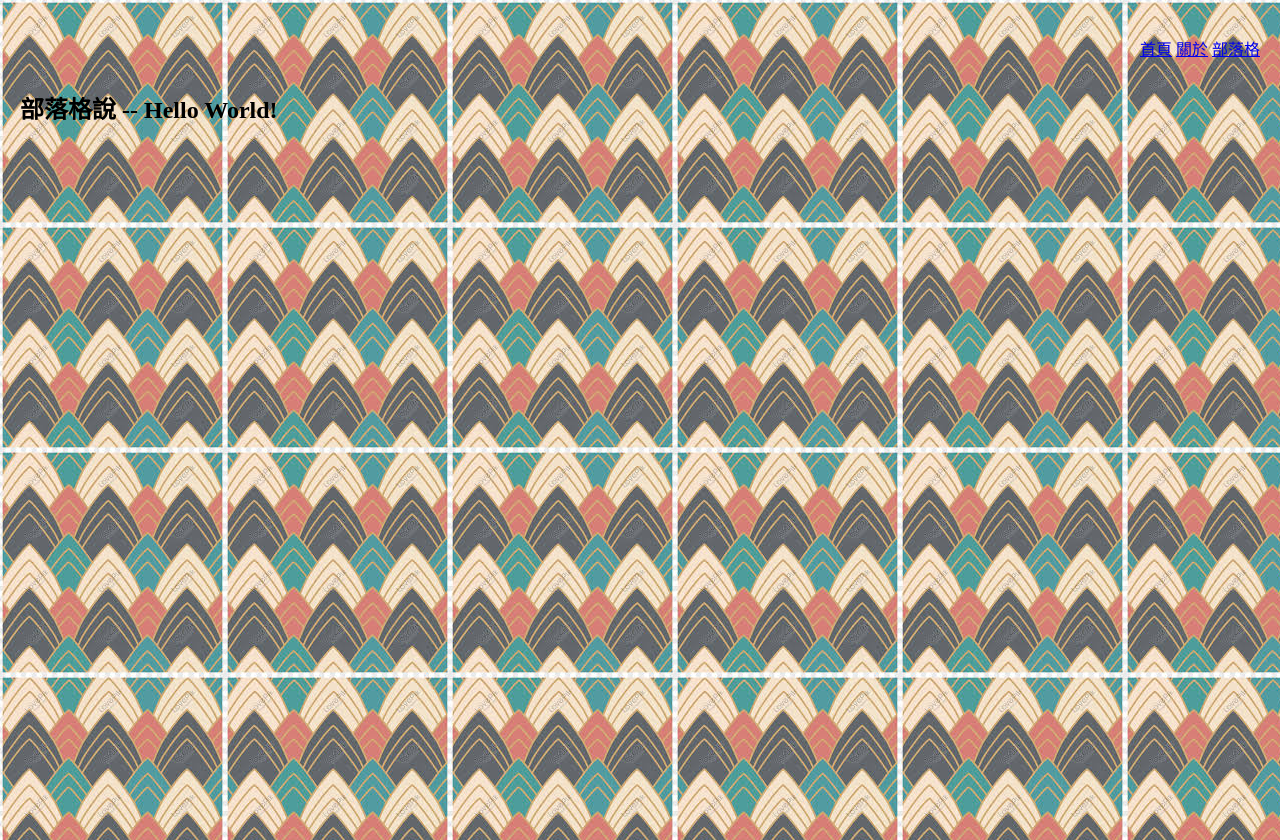
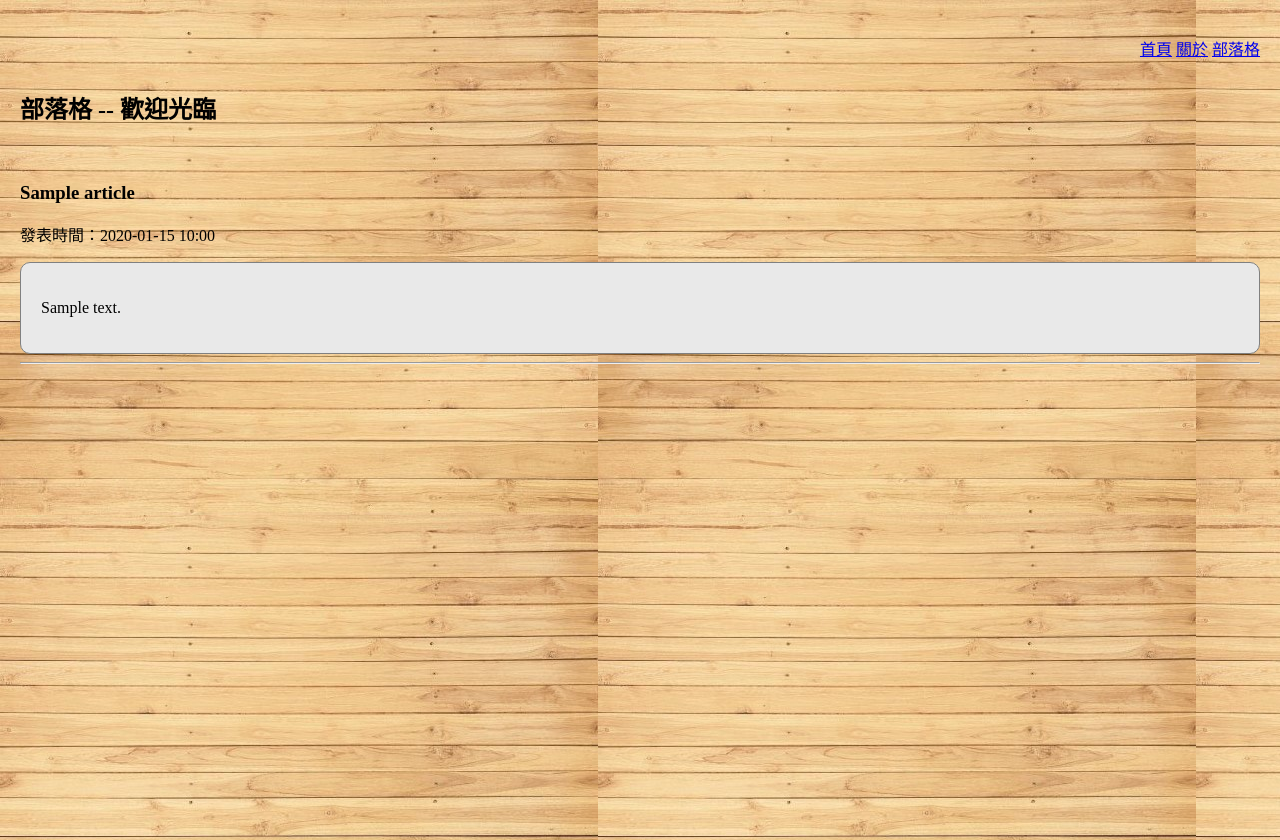
Before and after one commit to hles61701/django, a Django app: template mysite/article/templates/article/article.html in a window 1280 px wide. Run offline with Django 3.2, Linux system fonts and the light colour scheme; the template is opened without the code that fills it: most values are stand-ins (such as "Sample title", 1, 10 or a date in 2020).

Commit message:
在部落格頁面顯示文章

```diff
--- /dev/null
+++ b/mysite/article/static/article/css/article.css
@@ -0,0 +1,7 @@
+.articleContent{
+    padding: 20px;
+    background-color : #e9e9e9;
+    border : thin solid gray;
+    border-radius: 10px;
+
+}
--- a/mysite/article/templates/article/article.html
+++ b/mysite/article/templates/article/article.html
@@ -1,4 +1,27 @@
-<!DOCTYPE html>
+{% extends 'main/base.html' %}
+
+{% load static %}
+{% block css %}
+<link rel="stylesheet" href="{% static 'article/css/article.css' %}">
+{% endblock %}
+
+{% block heading %}歡迎光臨{% endblock %}
+
+
+{% block content %}
+<br>
+{% for article in articles %}
+    <h3>{{ article.title }}</h3>
+    <p>發表時間：{{ article.pubDateTime|date:'Y-m-d H:i' }}</p>
+    <div class="articleContent">{{ article.content|linebreaks|truncatechars_html:30 }}</div>
+<!-- linebreaks|truncatechars_html:30 : 分段|只顯示30個字-->
+    <hr>
+
+{% endfor %}
+
+
+{% endblock %}
+<!-- <!DOCTYPE html>
 {% load static %}
 <html lang="zh-hant">
 <head>
@@ -11,4 +34,4 @@
 {% include 'main/menu.html' %}
 <h2>部落格說 -- Hello World!</h2>
 </body>
-</html>
+</html> -->
--- a/mysite/main/static/main/css/main.css
+++ b/mysite/main/static/main/css/main.css
@@ -5,7 +5,7 @@ html, body {
 
 body {
     padding: 20px;
-    background: url("/static/main/img/background.jpg") fixed;
+    background: url("/static/main/img/img02.jpg") fixed;
     background-repeat: repeat;
 
 
--- a/mysite/main/templates/main/base.html
+++ b/mysite/main/templates/main/base.html
@@ -6,6 +6,7 @@
     <link rel="stylesheet" href="{% static 'main/css/main.css' %}">
     <meta charset="UTF-8">
     <title>部落格</title>
+    {% block css %}{% endblock%}
 </head>
 
 <body>
```
Also changed, not shown: mysite/article/views.py (+6 -1 lines), mysite/main/static/main/img/img02.jpg (added).
